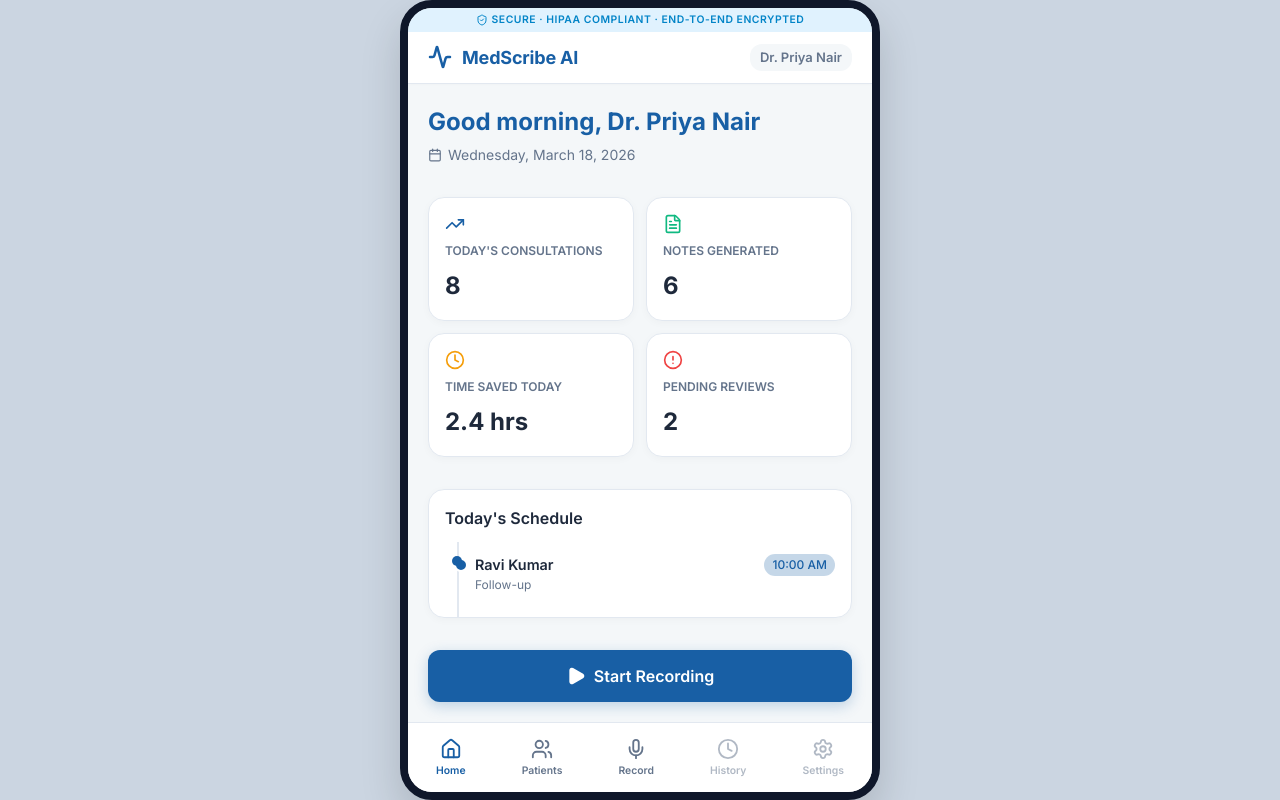
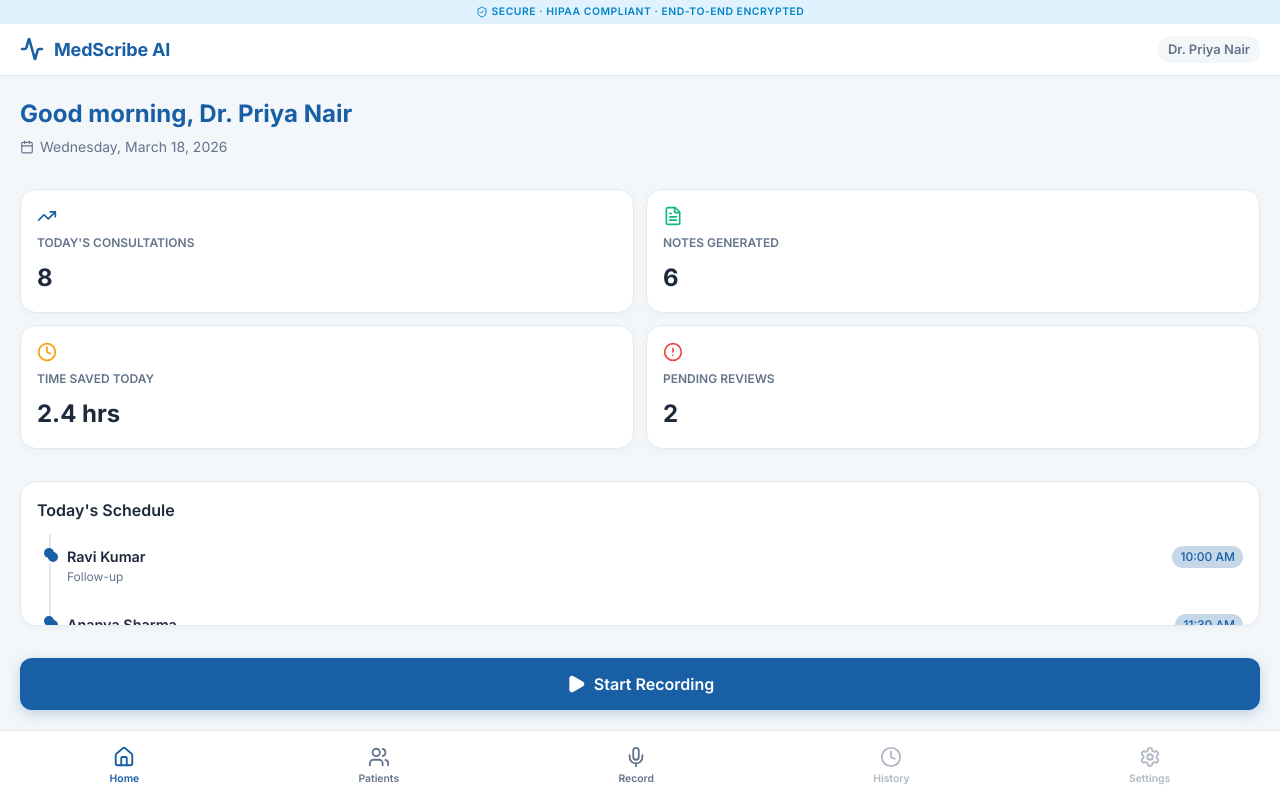
Before and after one commit to SachithKumar0628/Mobile-First-Ambient-AI-Scribe, a React (Vite) app: page / in a window 1280 px wide. Built offline with nearby package versions, Linux system fonts and the light colour scheme.

Commit message:
style: remove phone mockup styling for desktop view

```diff
--- a/src/index.css
+++ b/src/index.css
@@ -43,9 +43,7 @@ body {
 
 #root {
   width: 100%;
-  max-width: 480px;
   height: 100vh;
-  max-height: 100vh;
   overflow: hidden;
   background-color: var(--bg-color);
   position: relative;
@@ -57,9 +55,9 @@ body {
 
 @media (min-width: 481px) {
   #root {
-    height: 850px;
-    border-radius: 32px;
-    border: 8px solid #0f172a;
+    height: 100vh;
+    border-radius: 0;
+    border: none;
   }
 }
 
```
